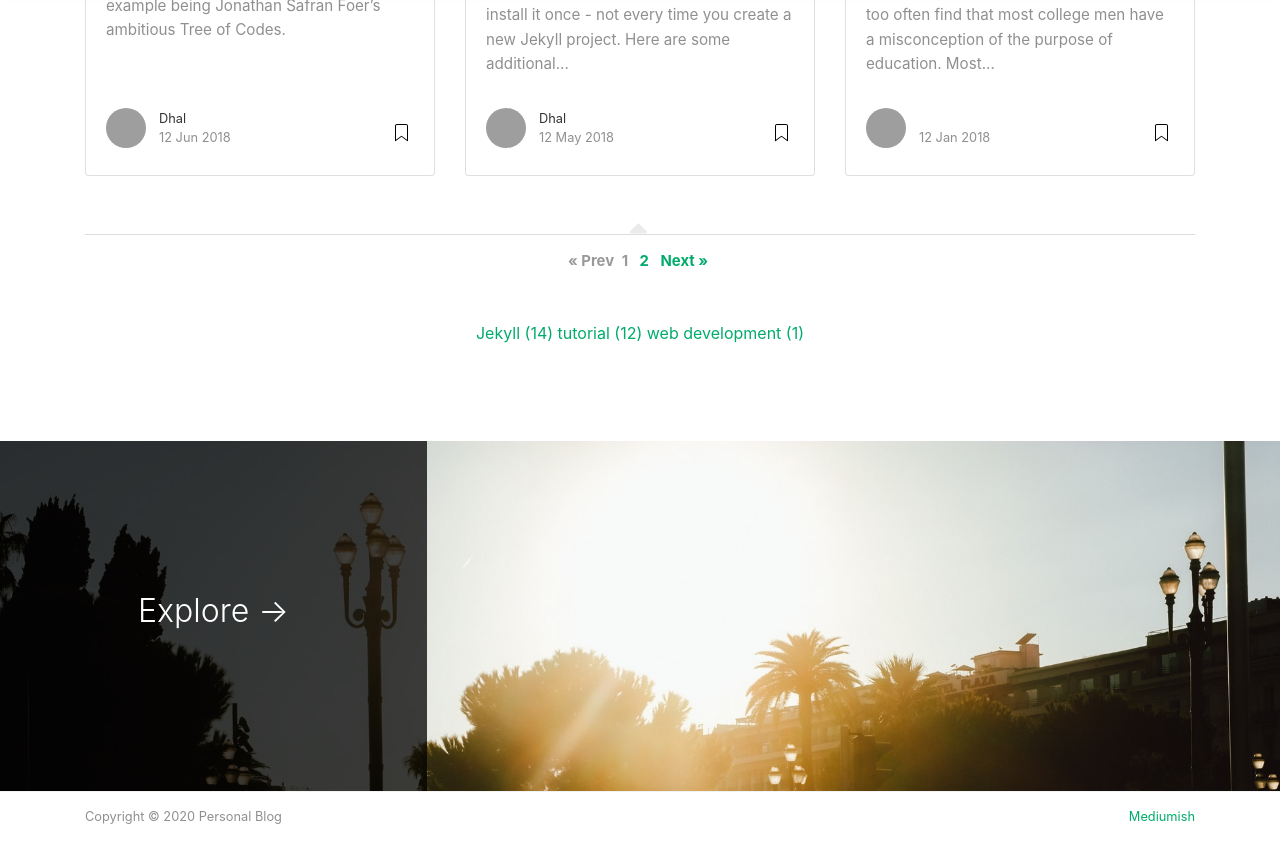
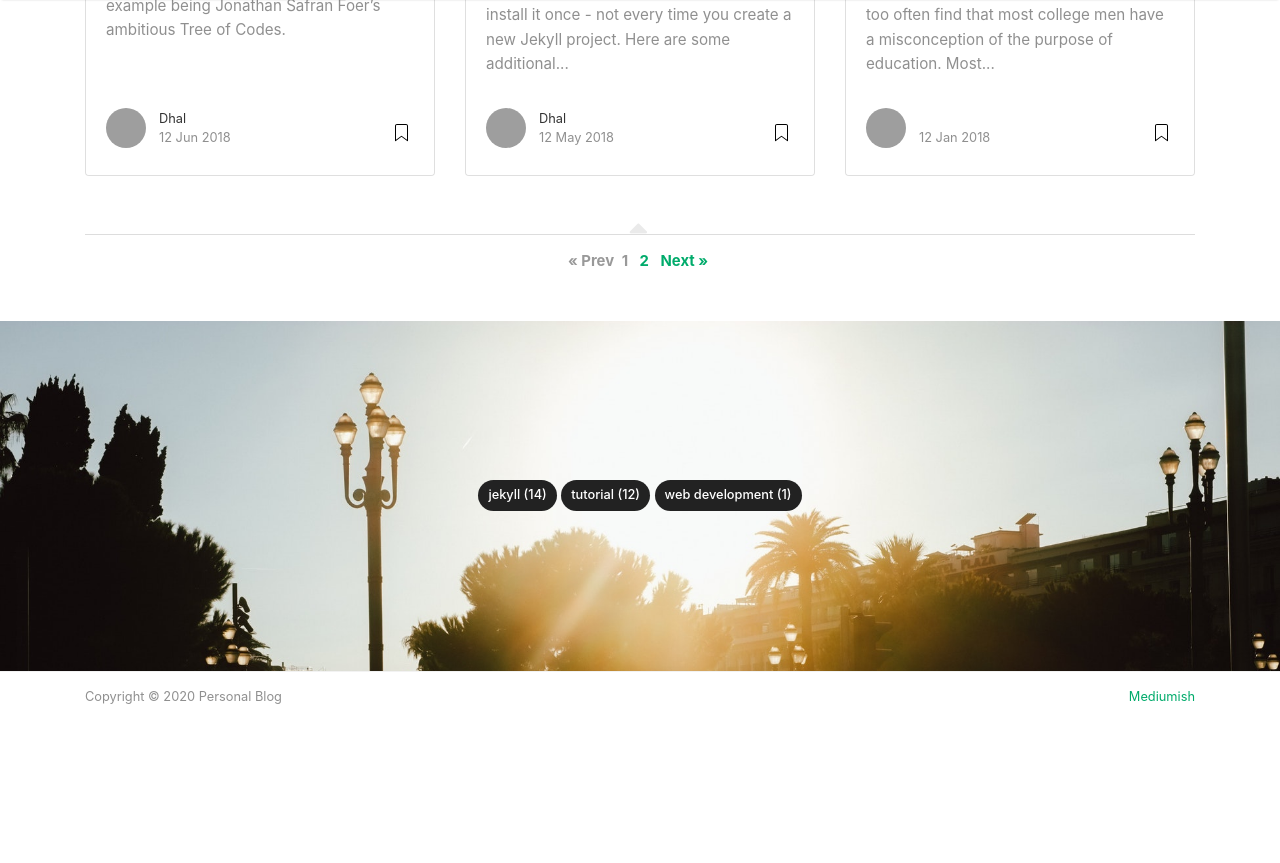
Before and after one commit to dhalul/web, a Jekyll site: the page built from index.html, in a window 1280 px wide and 900 px high, scrolled down 1660 px. Shown: the top 863 px of the window. Built offline with Jekyll 4.4.1, drawn with Linux system fonts in a browser that asks for light colours; nearby versions of some CDN libraries; the list of posts is cut into pages by our own code; after the commit the page ends 2440 px from its top, so only the background shows below that; grey boxes are pictures that could not be loaded.

Commit message:
fx layout

```diff
--- a/_layouts/default.html
+++ b/_layouts/default.html
@@ -127,7 +127,8 @@ ga('send', 'pageview');
 
 <!-- Categories Jumbotron
 ================================================== -->
-
+<div class="jumbotron fortags">
+	<div class="d-md-flex h-100">
 		<div class="col-md-12 p-5 align-self-center text-center">
             {% assign categories_list = site.categories %}
             {% if categories_list.first[0] == null %}
@@ -140,13 +141,6 @@ ga('send', 'pageview');
                 {% endfor %}
             {% endif %}
             {% assign categories_list = nil %}
-</div>
-<div class="jumbotron fortags">
-	<div class="d-md-flex h-100">
-		<div class="col-md-4 transpdark align-self-center text-center h-100">
-            <div class="d-md-flex align-items-center justify-content-center h-100">
-                <h2 class="d-md-block align-self-center py-1 font-weight-light">Explore <span class="d-none d-md-inline">→</span></h2>
-            </div>
 		</div>
 	</div>
 </div>
```
Lines whose indentation alone changed are shown as unchanged.
